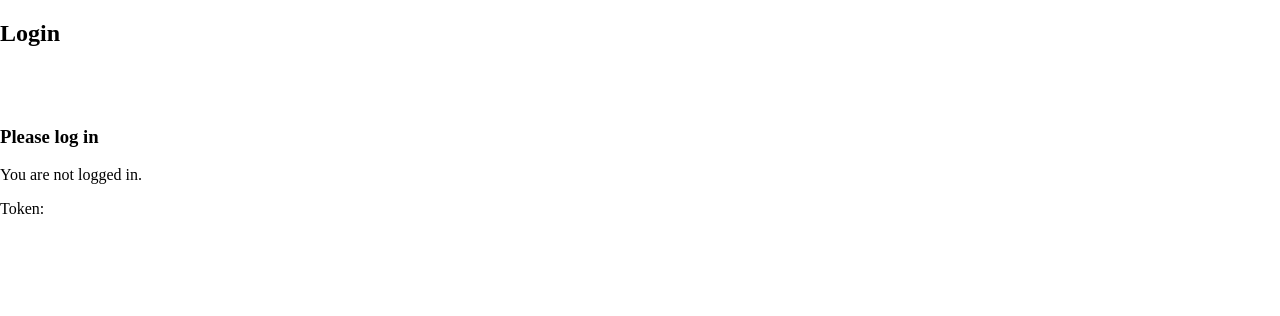
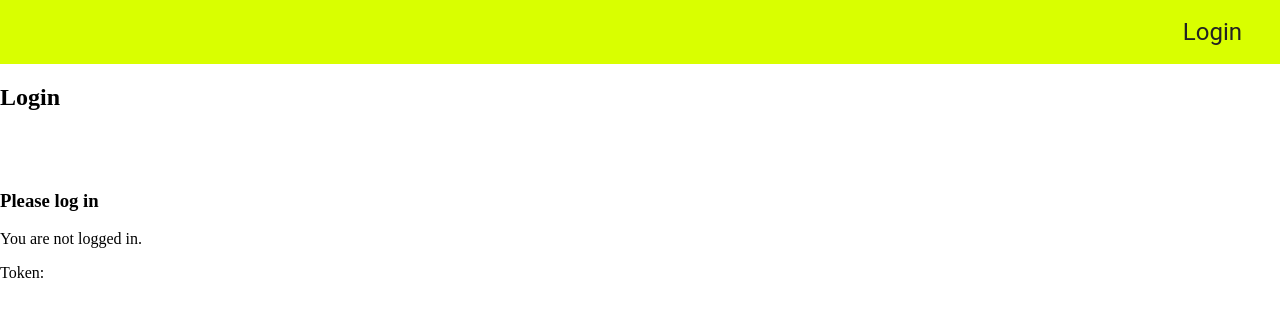
Before and after one commit to aitoAarni/typing-game, a React (Vite) app in the folder frontend/: page /login in a window 1280 px wide. Shown: the top 316 px of the page. Built offline with nearby package versions, Linux system fonts and the light colour scheme.

Commit message:
add navbar and login button

```diff
--- a/frontend/src/App.tsx
+++ b/frontend/src/App.tsx
@@ -1,14 +1,18 @@
 import { Route, Routes } from "react-router-dom"
 import HomeView from "./components/HomeView"
 import GoogleLoginComponent from "./components/GoogleLogin"
+import NavBar from "./components/NavBar"
 
 function App() {
     return (
-        <div style={{ display: "flex", height: "100%" }}>
-        <Routes>
-            <Route path="/" element={<HomeView />} />
-            <Route path="/login" element={<GoogleLoginComponent />} />
-        </Routes>
+        <div
+            style={{ display: "flex", height: "100%", flexDirection: "column" }}
+        >
+            <NavBar />
+            <Routes>
+                <Route path="/" element={<HomeView />} />
+                <Route path="/login" element={<GoogleLoginComponent />} />
+            </Routes>
         </div>
     )
 }
--- a/frontend/src/components/GoogleLogin.tsx
+++ b/frontend/src/components/GoogleLogin.tsx
@@ -11,8 +11,6 @@ const GoogleLoginComponent = () => {
             const { token, user } = await loginGoogle(credentials)
             LocalStorage.setToken(token)
             LocalStorage.setUser(user)
-            console.log("token", token)
-            console.log("user", user)
             authUpdate()
         } catch (error) {
             console.error("Login failed", error)
--- /dev/null
+++ b/frontend/src/components/LoginButton.module.scss
@@ -0,0 +1,28 @@
+@use "../styles/variables.scss" as *;
+
+.container {
+    display: flex;
+
+
+
+}
+
+.button {
+    font-family: $font-family-base;
+    font-size: $text-size-smaller;
+    text-align: center;
+
+    padding: 0.5rem;
+
+    border-radius: 10px;
+    border: none;
+    background-color: $primary-color;
+    color: $background-color;
+    cursor: pointer;
+    transition: background-color 0.2s ease-out, color 0.2s ease-out, border 0.2s ease-out;
+    &:hover {
+        background-color: $background-color;
+        color: $primary-color;
+        box-shadow: 0 6px 16px rgba(0, 0, 0, 1);
+    }
+}
--- /dev/null
+++ b/frontend/src/components/LoginButton.tsx
@@ -0,0 +1,23 @@
+import styles from "./LoginButton.module.scss"
+import { useState } from "react"
+import LoginModal from "./LoginModal"
+
+const LoginButton = () => {
+    const [modalOpen, setModalOpen] = useState<boolean>(false)
+    const openModal = () => {
+        setModalOpen(true)
+    }
+    const closeModal = () => {
+        setModalOpen(false)
+    }
+    return (
+        <div className={styles.container}>
+            <button className={styles.button} onClick={openModal}>
+                Login
+            </button>
+            {modalOpen && <LoginModal closeModal={closeModal} />}
+        </div>
+    )
+}
+
+export default LoginButton
--- /dev/null
+++ b/frontend/src/components/NavBar.module.scss
@@ -0,0 +1,12 @@
+@use "../styles/variables" as *;
+
+.container {
+    display: flex;
+    box-sizing: border-box;
+    justify-content: flex-end;
+    align-items: center;
+    height: 4rem;
+    width: 100%;
+    background-color: $primary-color;
+    padding: 0 30px;
+}
--- /dev/null
+++ b/frontend/src/components/NavBar.tsx
@@ -0,0 +1,12 @@
+import LoginButton from "./LoginButton"
+import styles from "./NavBar.module.scss"
+
+const NavBar = () => {
+    return (
+        <div className={styles.container}>
+            <LoginButton />
+        </div>
+    )
+}
+
+export default NavBar
--- a/frontend/src/components/TypingFinished.module.scss
+++ b/frontend/src/components/TypingFinished.module.scss
@@ -55,11 +55,13 @@
         background-color: $background-color;
         color: $primary-color;
         border: 1px solid $primary-color;
-    }
+        box-shadow: 0 6px 16px $primary-color;
+        }
 
     &:active {
         background-color: $background-color;
         color: $color-correct;
         border: 1px solid $color-correct;
+        box-shadow: 0 6px 16px $color-correct;
     }
 }
```
